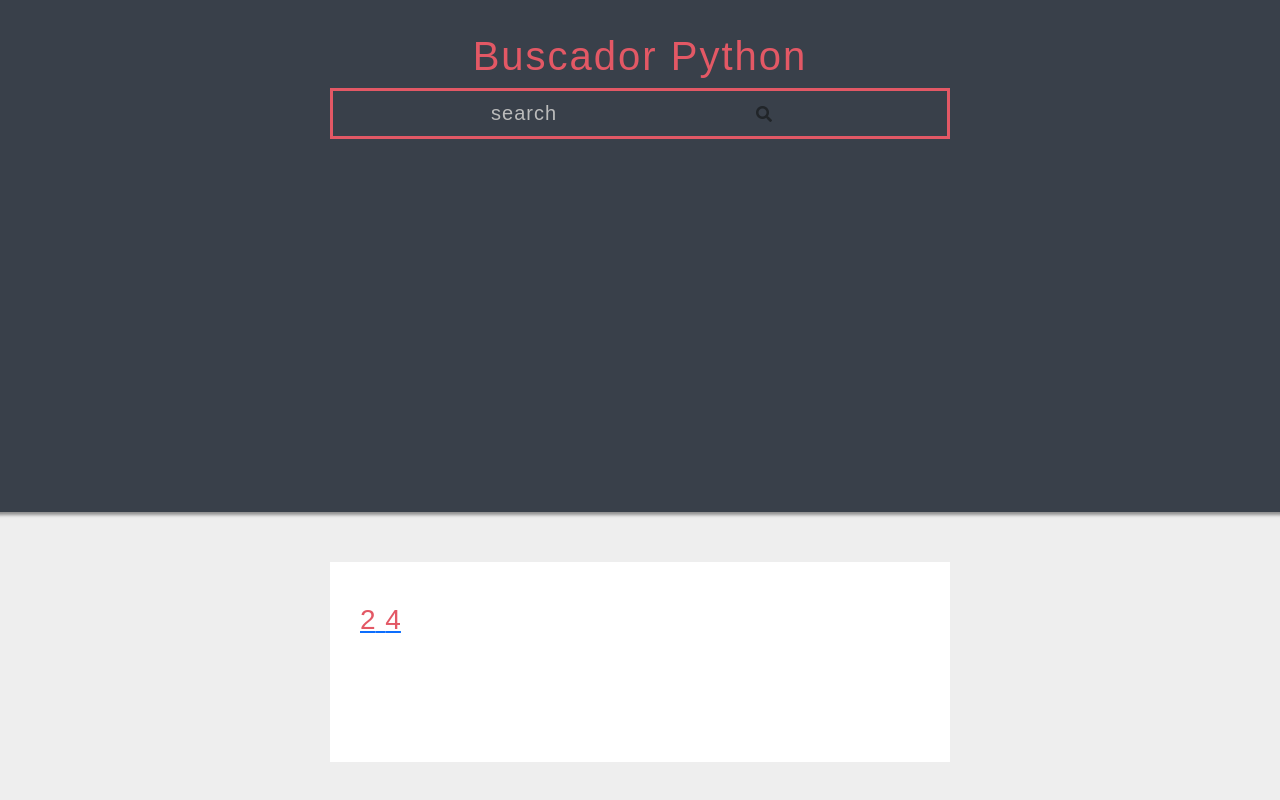
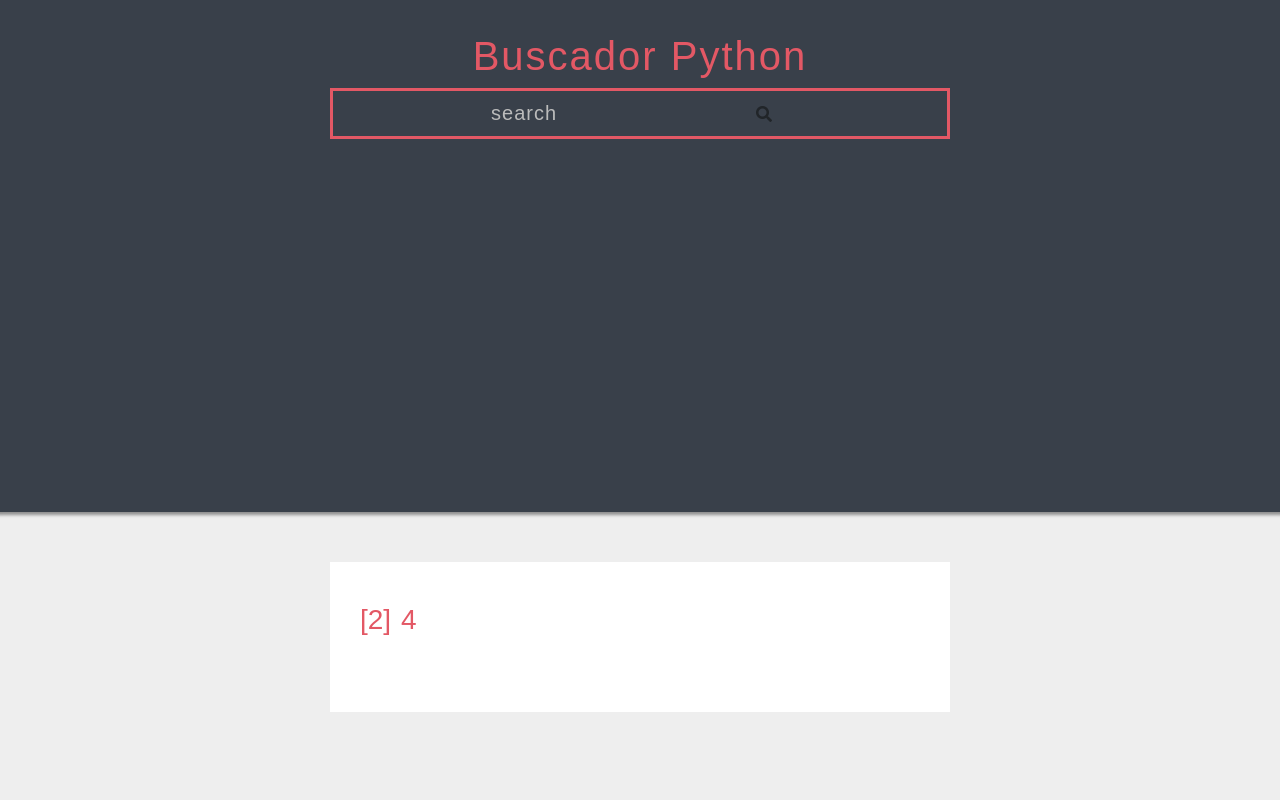
Before and after one commit to ChrisRojano08/buscador-ui, a React (Create React App) app: page / in a window 1280 px wide. Shown: the part 304-1104 px from the top of the page. After the commit the page ends 1066 px from the top, so only its background shows below. Built offline with nearby package versions, Linux system fonts and the light colour scheme.

Commit message:
[ChrisRojano08] Connected services

```diff
--- a/src/Index/component/HomePage.js
+++ b/src/Index/component/HomePage.js
@@ -19,9 +19,9 @@ class HomePageComponent extends React.Component {
 	showResults = () => {
 		console.log("xd", this.state.results);
 		return this.state.results.map(items =>
-			<a href={items[0]} target="_blank" rel="noreferrer">
+			<a href={items[0]} target="_blank" rel="noreferrer" className='text-decoration-none'>
 				<li>
-					<h3>{items[1] !== 'URL' ? items[1] : ''} {items[3]}</h3>
+					<h3>{items[1] !== 'URL' ? '['+items[1]+']' : ''} {items[3]}</h3>
 				</li>
 			</a>
 		)
@@ -31,20 +31,17 @@ class HomePageComponent extends React.Component {
 		const searchButton = document.getElementById('searchBar');
 		const container = document.getElementById('container');
 		const searchBox = document.getElementById('searchBox');
-		console.log(searchButton.value);
-		//keyword = searchBar.val();
-		//resultArea.empty();
-		//footer.empty();
-		//displayResults();
+
 		searchBox.style.paddingTop = "5vh";
 		container.style.height = "30vh";
 
 		const data = {
-			'search': searchButton.value
+			"search": searchButton.value
 		}
 		const res = await this.homePageController.sendText(data);
+
 		this.setState({
-			results: res
+			results: res.data
 		})
 	}
 
@@ -52,27 +49,6 @@ class HomePageComponent extends React.Component {
 
 		return (
 			<div>
-				{/*
-			<div className="container">
-    			<br/>
-				<div className="row justify-content-center">
-                        <div className="col-12 col-md-10 col-lg-8">
-                            <form className="card card-sm">
-                                <div className="card-body row no-gutters align-items-center">
-                                    <div className="col-auto">
-                                        <i className="fas fa-search h4 text-body"></i>
-                                    </div>
-                                    <div className="col">
-                                        <input className="form-control form-control-lg form-control-borderless" type="search" placeholder="Ingresa una palabra o frase"/>
-                                    </div>
-                                    <div className="col-auto">
-                                        <button className="btn btn-lg btn-success" type="submit">Buscar</button>
-                                    </div>
-                                </div>
-                            </form>
-                        </div>
-                    </div>
-			</div>*/}
 				<header id="container" className="container-fluid" >
 					<div className="container text-center" id="searchBox">
 						<h1>Buscador Python</h1>
--- a/src/Index/controller/HomePageController.js
+++ b/src/Index/controller/HomePageController.js
@@ -2,10 +2,16 @@ import { Urls } from '../../resources/Urls';
 import { Client } from '../../resources/Client';
 export class HomePageController {
 	async sendText(text) {
-		const resp = await Client.GET({
-			url: Urls.searchApi.searching,
-			data: text
-		});
-		return resp;
+		const respuesta = await fetch(Urls.searchApi.searching, {
+			'method': 'POST',
+			headers: {
+			  'Content-Type': 'application/json'
+			},
+			body: JSON.stringify(text)
+		  })
+			.then(response => response.json())
+			.catch(error => console.log(error))
+
+			return respuesta;
 	}
 }
--- a/src/resources/css/General.css
+++ b/src/resources/css/General.css
@@ -43,7 +43,7 @@ li{
   letter-spacing: 0;
   padding: 30px;
   list-style: none;
-  min-height: 200px;
+  min-height: 150px;
   background: #fff;
   margin: 50px auto;
   text-align: left;
```
